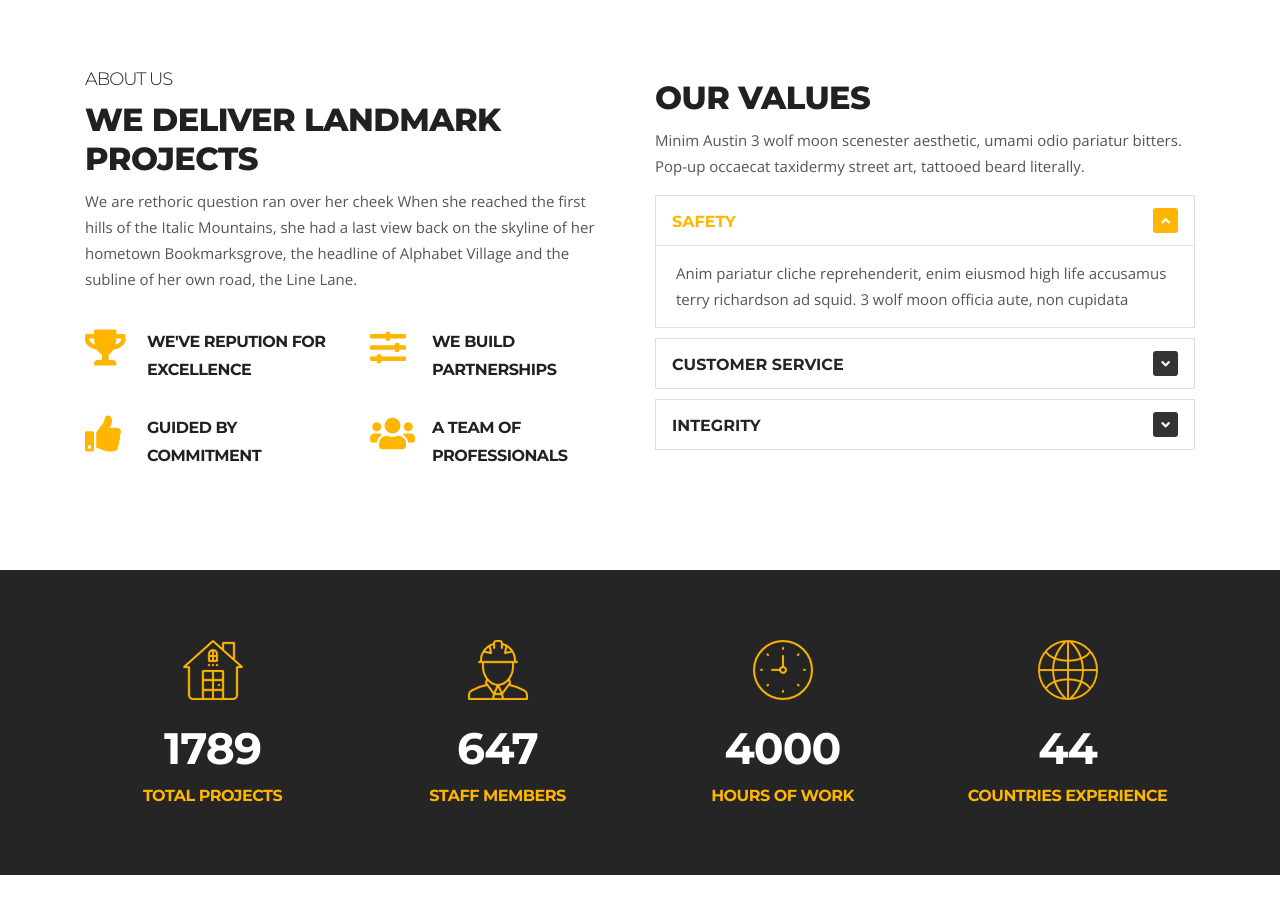
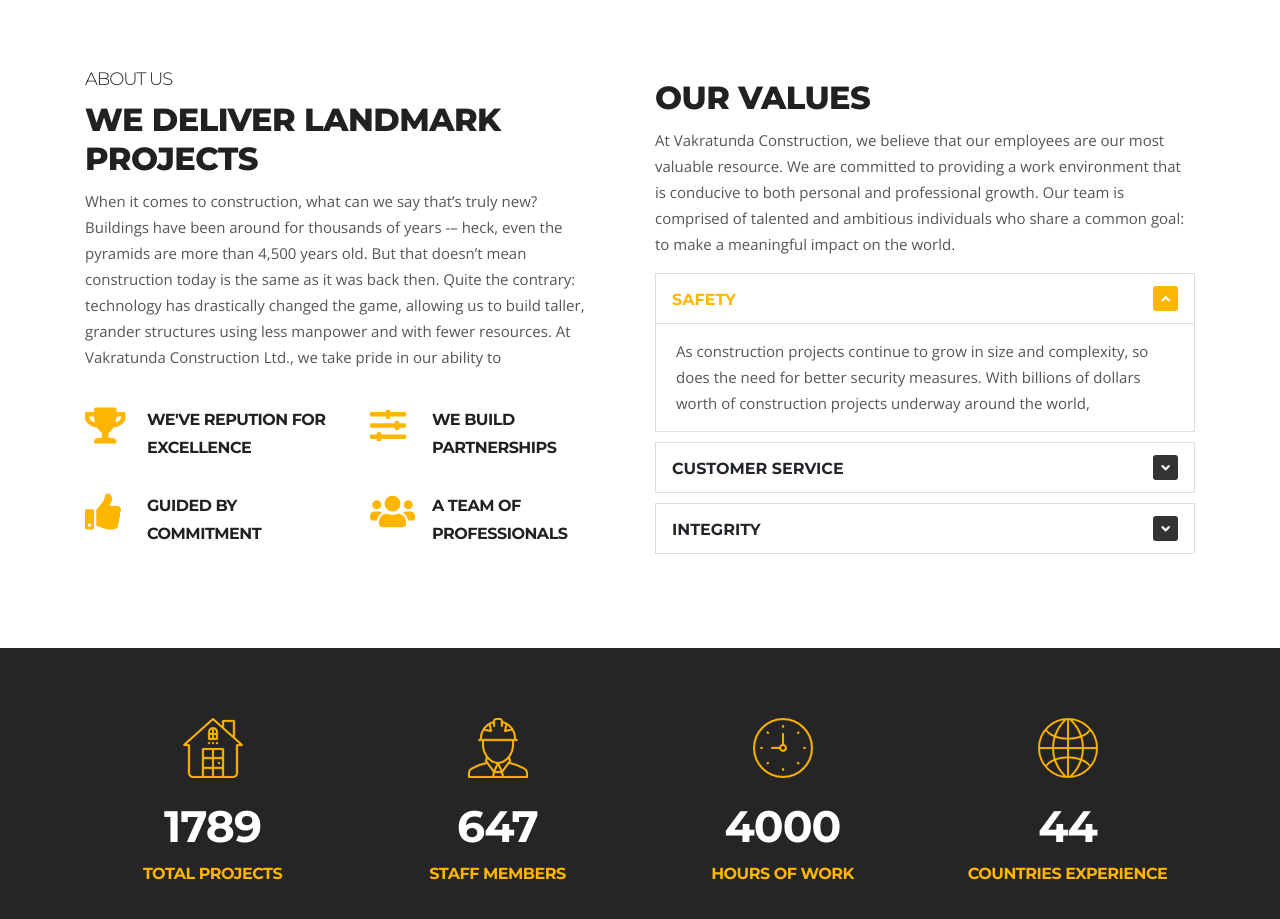
Before and after one commit to itzCodeItIshant/VakraTunda-Constructions, a plain HTML site: page index.html in a window 1280 px wide. Shown: the part 1007-1926 px from the top of the page. Drawn offline with nearby package versions, Linux system fonts and the light colour scheme; some packages are replaced by stand-ins of ours.

Commit message:
copywriting index top

```diff
--- a/index.html
+++ b/index.html
@@ -5,7 +5,7 @@
   <!-- Basic Page Needs
 ================================================== -->
   <meta charset="utf-8">
-  <title>Vakratunda - Interior and Architecture</title>
+  <title>Vakratunda - Construction, Interior and Architecture</title>
 
   <!-- Mobile Specific Metas
 ================================================== -->
@@ -42,7 +42,7 @@
           <div class="row">
               <div class="col-lg-8 col-md-8">
                 <ul class="top-info text-center text-md-left">
-                    <li><i class="fas fa-map-marker-alt"></i> <p class="info-text">9051 Vakratunda Incorporate, USA</p>
+                    <li><i class="fas fa-map-marker-alt"></i> <p class="info-text">Vakratunda Construction, India</p>
                     </li>
                 </ul>
               </div>
@@ -255,9 +255,13 @@
           <div class="ts-intro">
               <h2 class="into-title">About Us</h2>
               <h3 class="into-sub-title">We deliver landmark projects</h3>
-              <p>We are rethoric question ran over her cheek When she reached the first hills of the Italic Mountains,
-                she had a last view back on the skyline of her hometown Bookmarksgrove, the headline of Alphabet Village
-                and the subline of her own road, the Line Lane.</p>
+              <p>When it comes to construction, what can we say that’s truly new?
+                Buildings have been around for thousands of years -– heck, even the
+                pyramids are more than 4,500 years old. But that doesn’t mean
+                construction today is the same as it was back then. Quite the contrary:
+                technology has drastically changed the game, allowing us to build taller,
+                grander structures using less manpower and with fewer resources.
+                At Vakratunda Construction Ltd., we take pride in our ability to</p>
           </div><!-- Intro box end -->
 
           <div class="gap-20"></div>
@@ -313,7 +317,7 @@
 
         <div class="col-lg-6 mt-4 mt-lg-0">
           <h3 class="into-sub-title">Our Values</h3>
-          <p>Minim Austin 3 wolf moon scenester aesthetic, umami odio pariatur bitters. Pop-up occaecat taxidermy street art, tattooed beard literally.</p>
+          <p>At Vakratunda Construction, we believe that our employees are our most valuable resource. We are committed to providing a work environment that is conducive to both personal and professional growth. Our team is comprised of talented and ambitious individuals who share a common goal: to make a meaningful impact on the world.</p>
 
           <div class="accordion accordion-group" id="our-values-accordion">
               <div class="card">
@@ -327,7 +331,7 @@
 
                 <div id="collapseOne" class="collapse show" aria-labelledby="headingOne" data-parent="#our-values-accordion">
                     <div class="card-body">
-                      Anim pariatur cliche reprehenderit, enim eiusmod high life accusamus terry richardson ad squid. 3 wolf moon officia aute, non cupidata
+                      As construction projects continue to grow in size and complexity, so does the need for better security measures. With billions of dollars worth of construction projects underway around the world,
                     </div>
                 </div>
               </div>
@@ -341,7 +345,7 @@
                 </div>
                 <div id="collapseTwo" class="collapse" aria-labelledby="headingTwo" data-parent="#our-values-accordion">
                     <div class="card-body">
-                      Anim pariatur cliche reprehenderit, enim eiusmod high life accusamus terry richardson ad squid. 3 wolf moon officia aute, non cupidata
+                      There are a lot of misconceptions about what customer service is and what it entails. Contrary to popular belief, good customer service isn’t just about solving problems. It’s also about providing your clients with the best possible experience, making them feel valued and appreciated.
                     </div>
                 </div>
               </div>
@@ -355,7 +359,7 @@
                 </div>
                 <div id="collapseThree" class="collapse" aria-labelledby="headingThree" data-parent="#our-values-accordion">
                     <div class="card-body">
-                      Anim pariatur cliche reprehenderit, enim eiusmod high life accusamus terry richardson ad squid. 3 wolf moon officia aute, non cupidata
+                      Integrity is a quality that is instilled in many people from a young age. For some, it comes naturally, while for others it takes time and effort to develop. Regardless of where it comes from, integrity is an important character trait to have if you want to be successful in any field
                     </div>
                 </div>
               </div>
```
Also changed, not shown: pricing.html (+2 -2 lines).
